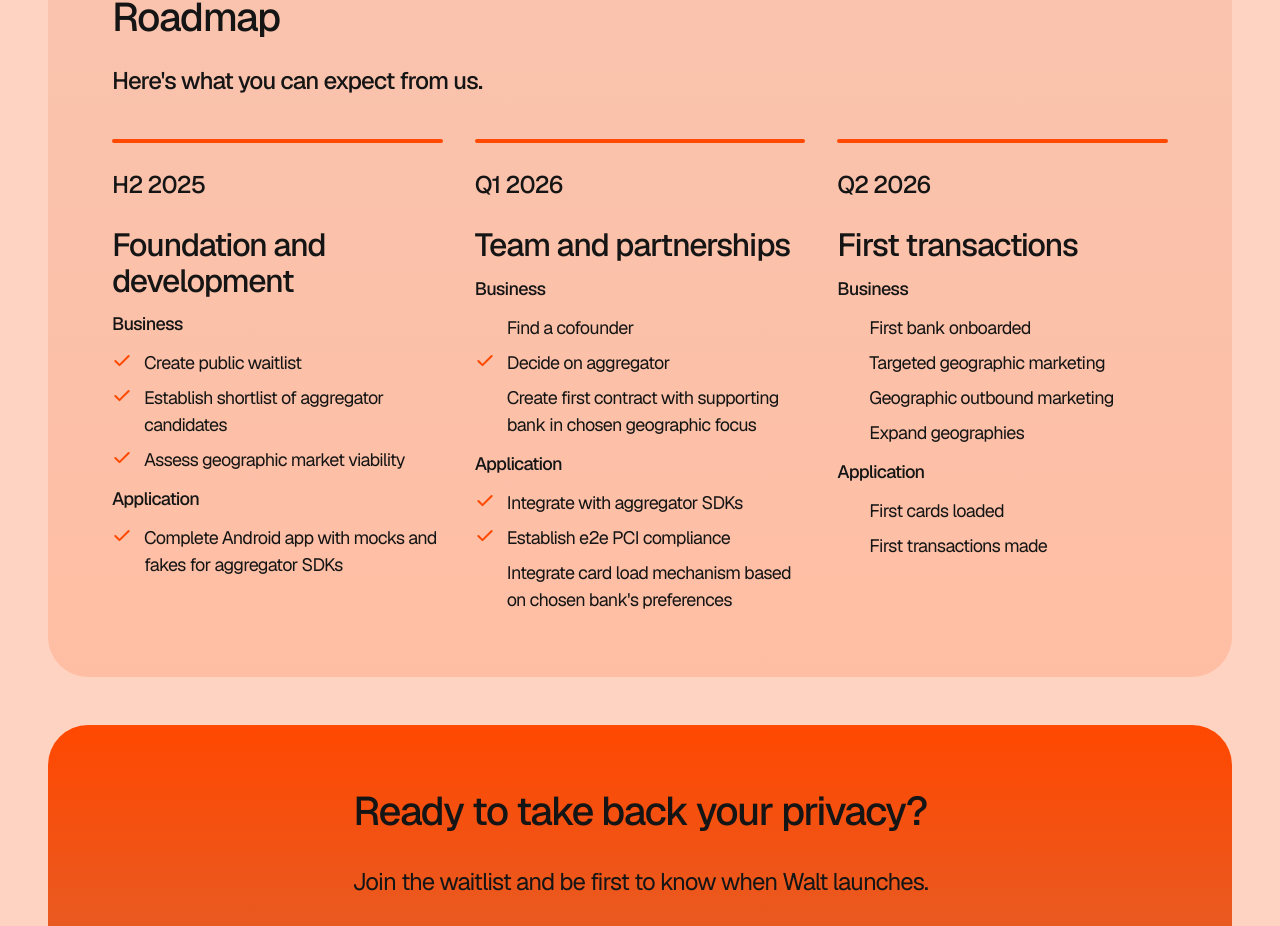
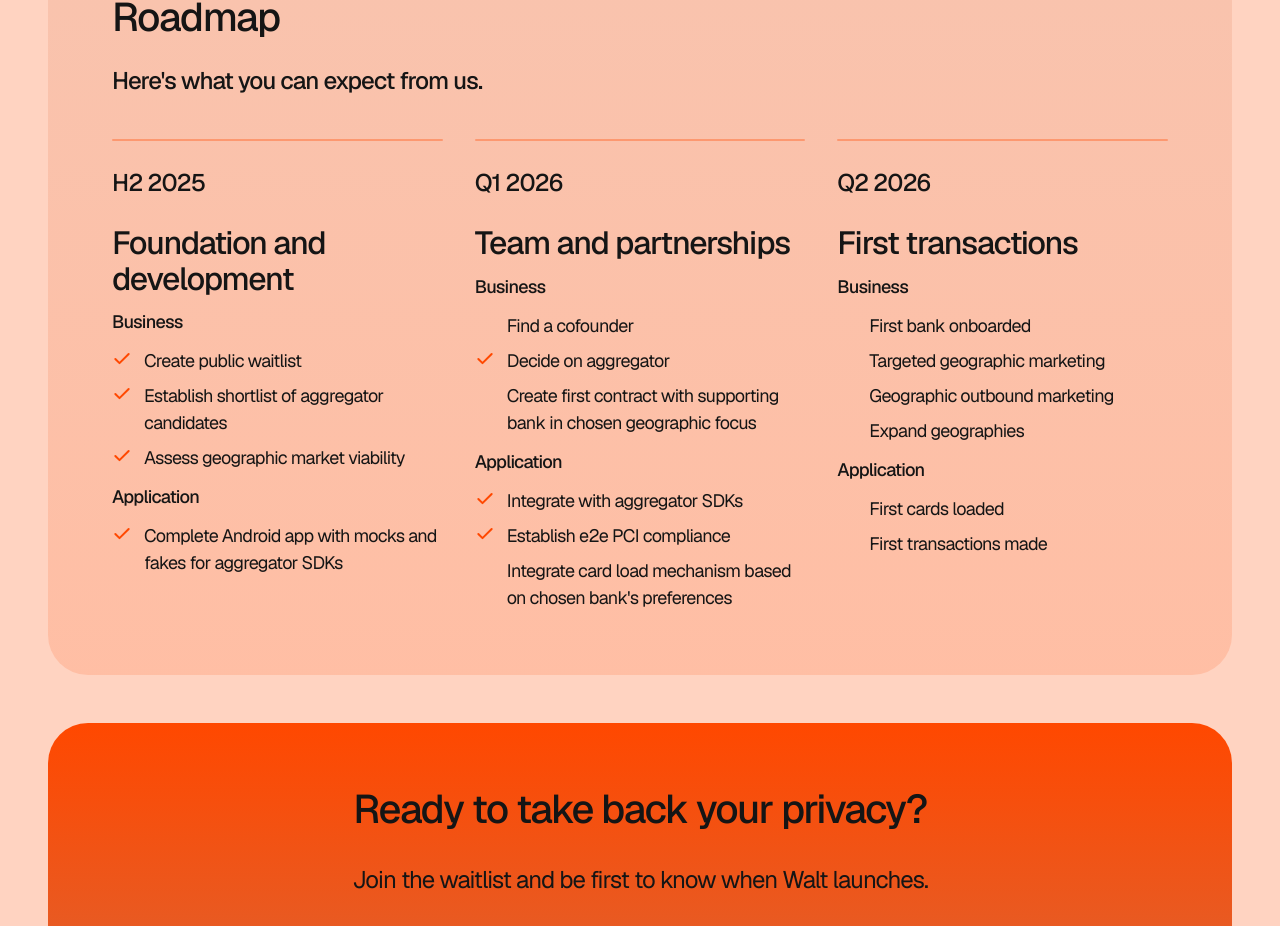
Before and after one commit to walt-app/walt-signup, a Next.js app: page / in a window 1280 px wide. Shown: the part 2672-3598 px from the top of the page. Built offline with nearby package versions, Linux system fonts and the light colour scheme.

Commit message:
roadmap: three-column horizontal layout with light dividers (desktop)
Lay the three periods out as columns across the page on desktop.
Orange bar becomes a subtle 2px top accent at 35% opacity.
Mobile layout unchanged.

```diff
--- a/styles/globals.css
+++ b/styles/globals.css
@@ -1114,7 +1114,8 @@ h6 {
 
   .roadmap-bar {
     width: 100%;
-    height: 4px;
+    height: 2px;
+    background: rgba(255, 72, 0, 0.35);
   }
 
   .roadmap-details {
```
